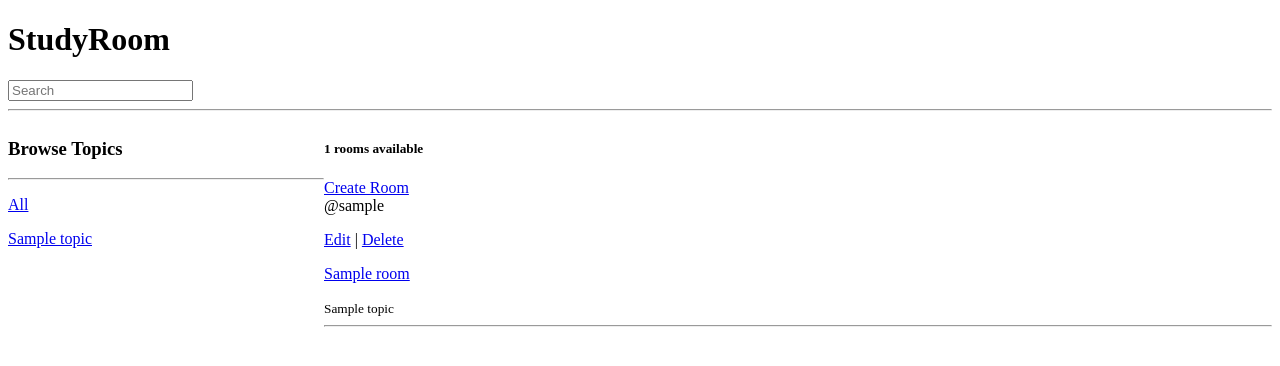
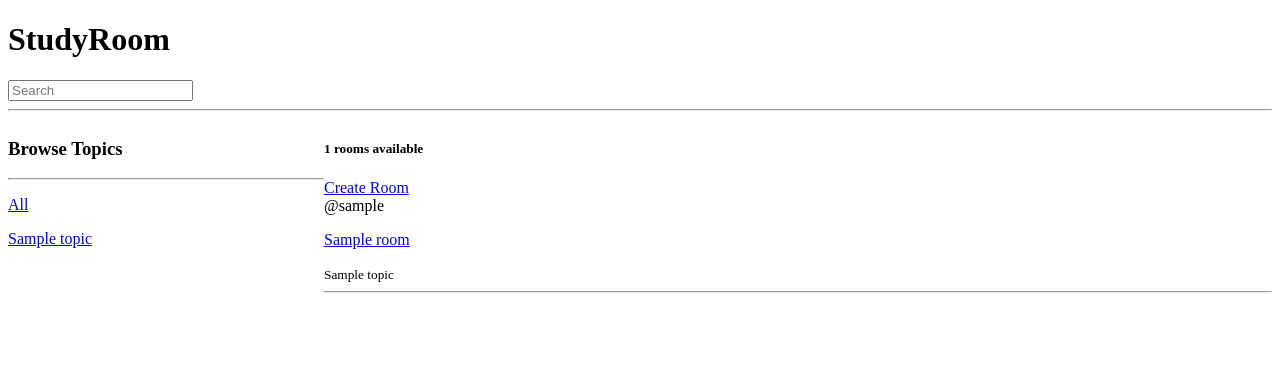
Before and after one commit to bhali16/studyroom, a Django app: page / in a window 1280 px wide. Shown: the top 366 px of the page. Run offline with Django 4.2, Linux system fonts and the light colour scheme; tables that the repository leaves empty hold one stand-in row (values such as "Sample post").

Commit message:
add restriction to other user to edit and delete

```diff
--- a/base/templates/base/home.html
+++ b/base/templates/base/home.html
@@ -27,7 +27,10 @@
                 <span>@{{room.host.username}}</span>
 
                 <p>
-                    <a href="{% url 'update-room' room.id %}">Edit</a> | <a href="{% url 'delete-room' room.id %}">Delete</a>
+                    {% if request.user == room.host %}
+                    <a href="{% url 'update-room' room.id %}">Edit</a> |
+                    <a href="{% url 'delete-room' room.id %}">Delete</a>
+                    {% endif %}
                 </p>
                 <p>
                     <a href="{% url 'room' room.id %}">{{room.name}}</a
```
